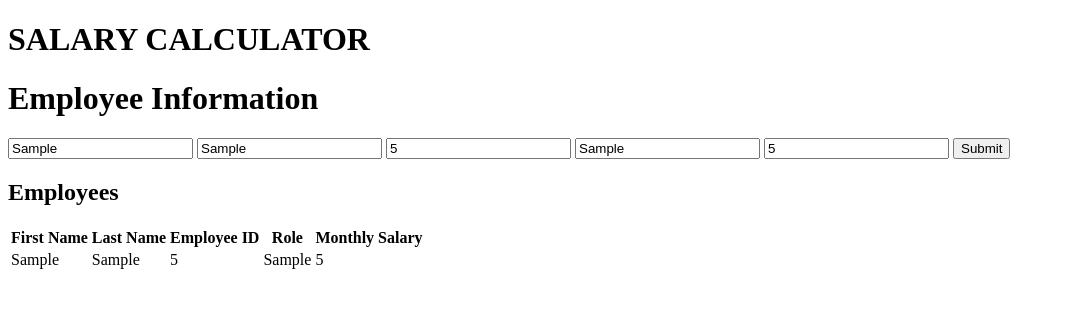
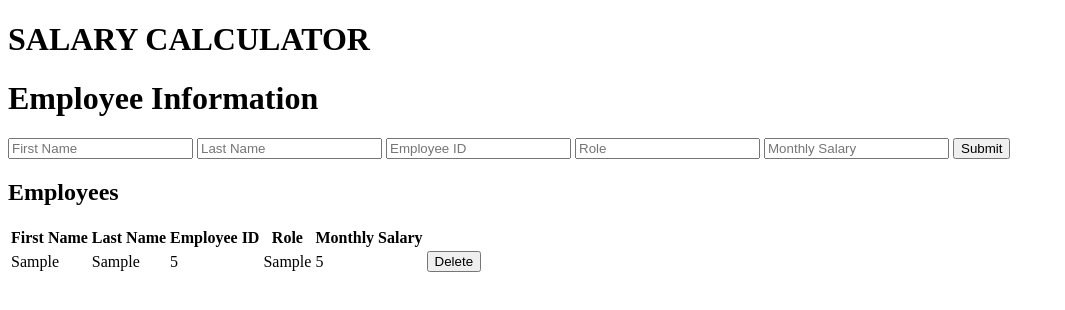
Before and after one commit to fowziaelmi/cullen-salary-calculator-, a plain HTML site: page index.html in a window 1280 px wide. Both pictures are taken after typing "Sample", "Sample", "5", "Sample", "5" into the empty fields and a click on the input "Submit". Shown: the whole page, without its empty margins (0-1065 px from the left). Drawn offline with Linux system fonts and the light colour scheme.

Commit message:
created delete button

```diff
--- a/index.html
+++ b/index.html
@@ -11,12 +11,37 @@
   <h1>Employee Information</h1>
 
   <form>
-    <input type="text" placeholder="First Name" id="firstNameInput" />
-    <input type="text" placeholder="Last Name" id="lastNameInput" />
-    <input type="number" placeholder="Employee ID" id="idInput" />
-    <input type="text" placeholder="Role" id="roleInput" />
-    <input type="number" placeholder="Monthly Salary" id="monthlySalaryInput" />
-    <input type="submit" value="Submit" id="addItemButton" />
+    <input
+      type="text"
+      placeholder="First Name"
+      id="firstNameInput"
+      class="inputFields"
+    />
+    <input
+      type="text"
+      placeholder="Last Name"
+      id="lastNameInput"
+      class="inputFields"
+    />
+    <input
+      type="number"
+      placeholder="Employee ID"
+      id="idInput"
+      class="inputFields"
+    />
+    <input type="text" placeholder="Role" id="roleInput" class="inputFields" />
+    <input
+      type="number"
+      placeholder="Monthly Salary"
+      id="monthlySalaryInput"
+      class="inputFields"
+    />
+    <input
+      type="submit"
+      value="Submit"
+      id="addItemButton"
+      class="inputFields"
+    />
   </form>
   <h2>Employees</h2>
   <table>
--- a/salarycalculator.js
+++ b/salarycalculator.js
@@ -7,6 +7,12 @@ let employeeData = [];
 // When submit button is pressed, it will take the input.
 //Store input into an array
 $(document).on('click', '#addItemButton', onAddItem);
+$(document).on('click', '#deleteBtn', onDeleteItem);
+
+// Create a function that deletes the employee information when delete button is clicked
+function onDeleteItem() {
+  console.log('in delete item');
+}
 
 function onAddItem() {
   console.log('in add item');
@@ -34,6 +40,11 @@ function onAddItem() {
   //push each item into an array
 
   employeeData.push(item);
+  $('#firstNameInput').val('');
+  $('#lastNameInput').val('');
+  $('#idInput').val('');
+  $('#roleInput').val('');
+  $('#monthlySalaryInput').val('');
   displayInDom();
 }
 
@@ -50,6 +61,7 @@ function displayInDom() {
     <td>${info.employeeId} </td>
     <td>${info.role} </td>
     <td> ${info.monthlySalary}</td>
+    <td> <button id="deleteBtn"> Delete </button> </td>
 
 
     </tr>`);
```
Also changed, not shown: 1 other file.
